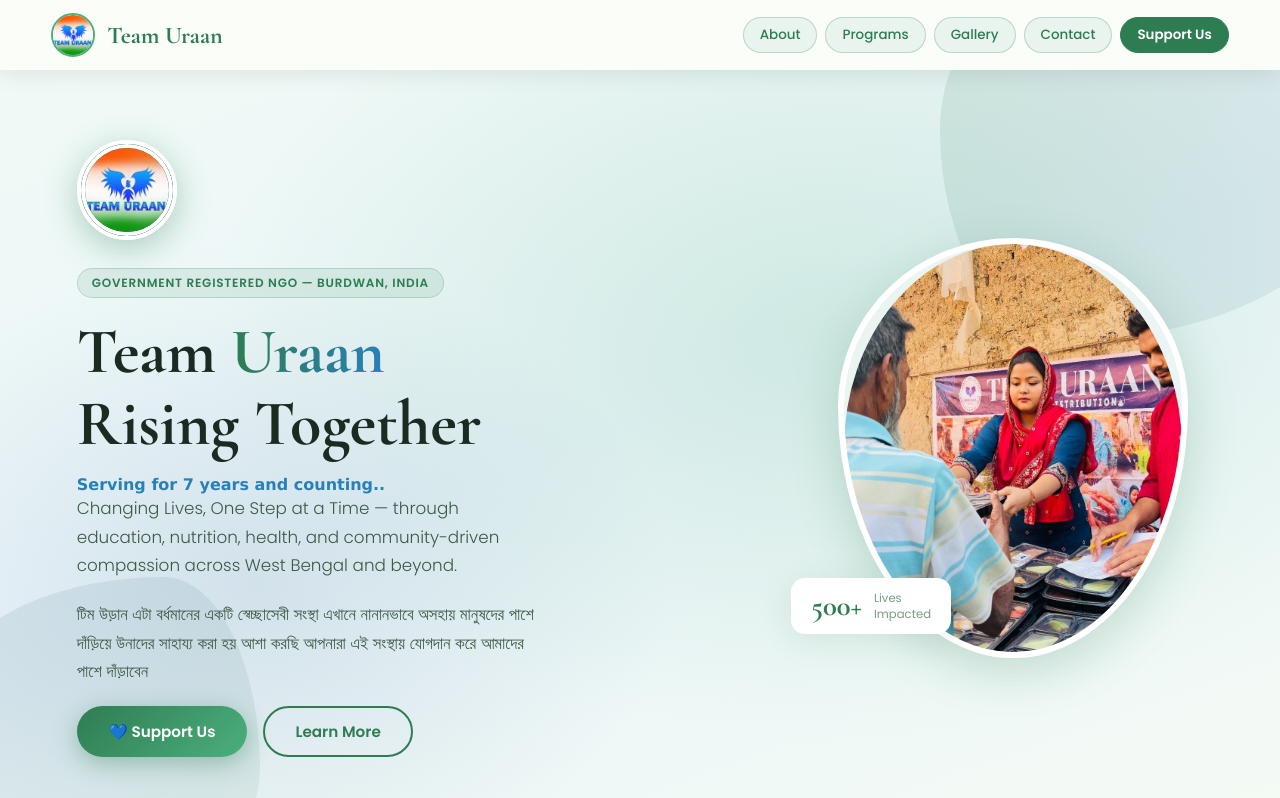
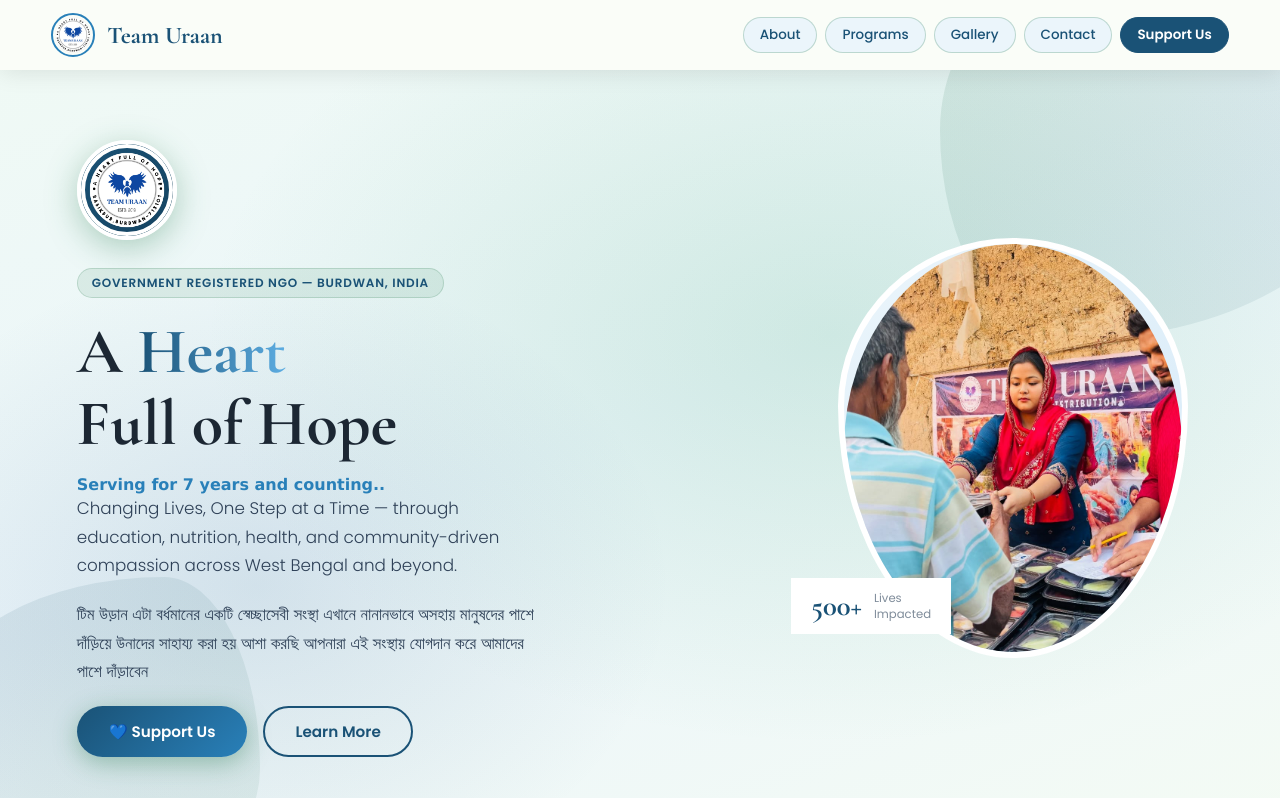
Before and after one commit to rahidulbcet-web/TeamUraan, a plain HTML site: page index.html in a window 1280 px wide. Shown: the top 798 px of the page. Drawn offline with nearby package versions, Linux system fonts and the light colour scheme.

Commit message:
blue theme

```diff
--- a/index.html
+++ b/index.html
@@ -20,7 +20,7 @@
         <img src="your-logo.png" alt="Team Uraan"
              style="width:44px;height:44px;border-radius:50%;object-fit:cover;border:2px solid var(--green-light);"/>
       -->
-      <img src="logo.jpg" alt="Team Uraan"
+      <img src="logo.png" alt="Team Uraan"
              style="width:44px;height:44px;border-radius:50%;object-fit:cover;border:2px solid var(--green-light);"/>
              <span class="nav-name">Team Uraan</span>
     </div>
@@ -70,7 +70,7 @@
                          box-shadow:0 8px 32px rgba(46,125,82,.35);"/>
         -->
         <div class="hero-logo-wrap">
-          <div class="logo-placeholder"><img src="logo.jpg" alt="Team Uraan Logo"
+          <div class="logo-placeholder"><img src="logo.png" alt="Team Uraan Logo"
                   style="width:100px;height:100px;border-radius:50%;
                          object-fit:cover;border:4px solid white;
                          box-shadow:0 8px 32px rgba(46,125,82,.35);"/>
@@ -80,7 +80,7 @@
         <div class="hero-badge">Government Registered NGO — Burdwan, India</div>
 
         <h1 class="hero-title">
-          Team <em>Uraan</em><br/>Rising Together
+          A <em>Heart</em><br/>Full of Hope
           <h4>Serving for 7 years and counting..</h4>
         </h1>
 
@@ -409,7 +409,7 @@
 
     <!-- Logo + Company -->
     <div class="footer-brand">
-      <img src="logo.jpg" alt="Logo" class="logo">
+      <img src="logo.png" alt="Logo" class="logo">
       <h2>Team Uraan</h2>
       <p>Changing Lives, One Step at a Time</p>
     </div>
--- a/styles.css
+++ b/styles.css
@@ -2,20 +2,16 @@
 *, *::before, *::after { box-sizing: border-box; margin: 0; padding: 0; }
 
 :root {
-  --green:       #2E7D52;
-  --green-light: #4CAF7D;
-  --green-pale:  #EAF4EE;
-  --blue:        #1A5276;
-  --blue-light:  #2980B9;
-  --blue-pale:   #EBF5FB;
-  --cream:       #FAFDF8;
-  --text-dark:   #1C2B22;
-  --text-mid:    #3D5A47;
-  --text-soft:   #7A9B85;
-  --white:       #FFFFFF;
-  --radius:      14px;
-  --shadow:      0 6px 32px rgba(46,125,82,.12);
-  --shadow-hover:0 14px 48px rgba(46,125,82,.22);
+ --green:       #1A5276;   /* was dark green, now deep blue */
+  --green-light: #2980B9;   /* was light green, now medium blue */
+  --green-pale:  #EBF5FB;   /* was green tint, now light blue tint */
+  --blue:        #154360;   /* darker blue for accents */
+  --blue-light:  #5DADE2;   /* bright blue highlight */
+  --blue-pale:   #D6EAF8;   /* very light blue background */
+  --cream:       #F5F8FF;   /* slightly blue-white instead of green-white */
+  --text-dark:   #1C2733;   /* dark navy instead of dark green */
+  --text-mid:    #2E4057;   /* mid blue-grey instead of mid green */
+  --text-soft:   #7F8C9A;
 }
 
 html { scroll-behavior: smooth; }
```
Also changed, not shown: logo.jpg (deleted), logo.png (added).
